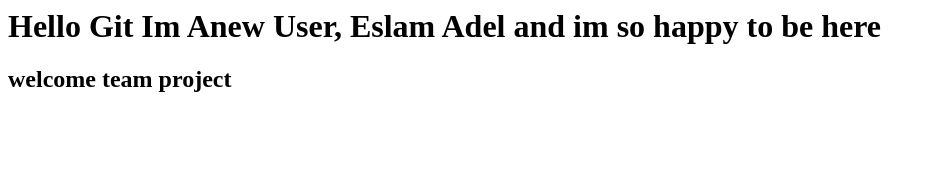
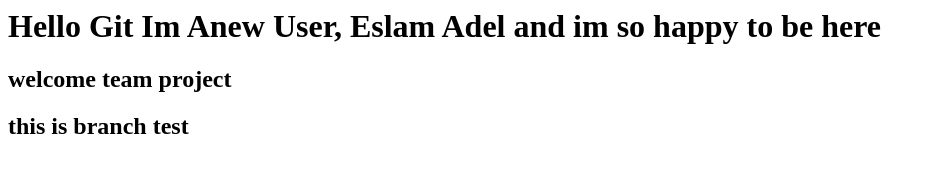
Before and after one commit to Esadelx/firsttest, a plain HTML site: page index.html in a window 1280 px wide. Shown: the whole page, without its empty margins (0-936 px from the left). Drawn offline with Linux system fonts and the light colour scheme.

Commit message:
Update index.html

```diff
--- a/index.html
+++ b/index.html
@@ -8,6 +8,7 @@
             Hello Git Im Anew User, Eslam Adel and im so happy to be here
         </h1>
         <h2> welcome team project </h2>
+        <h2> this is branch test </h2>
     </body>
 
 </html>
```
